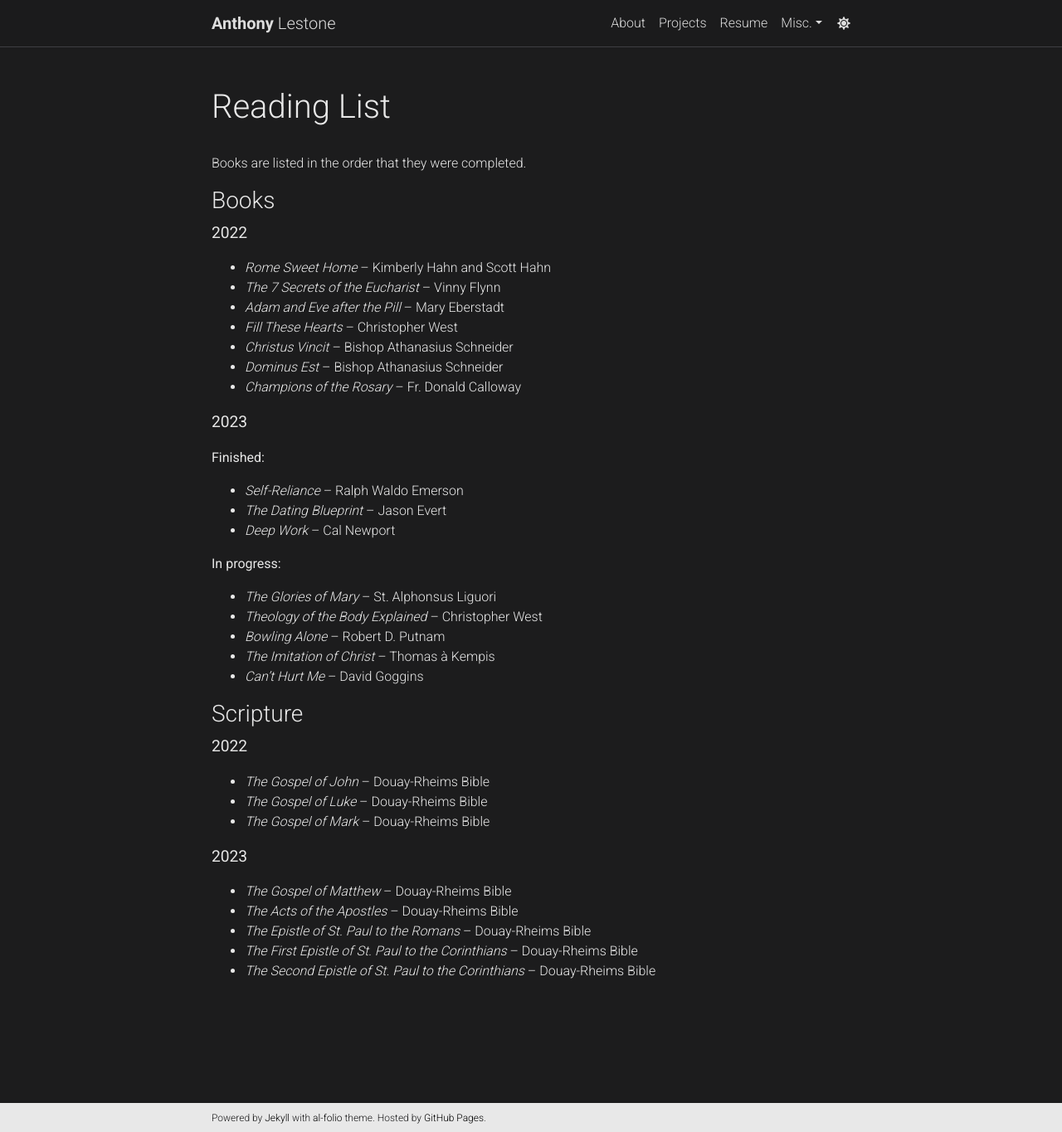
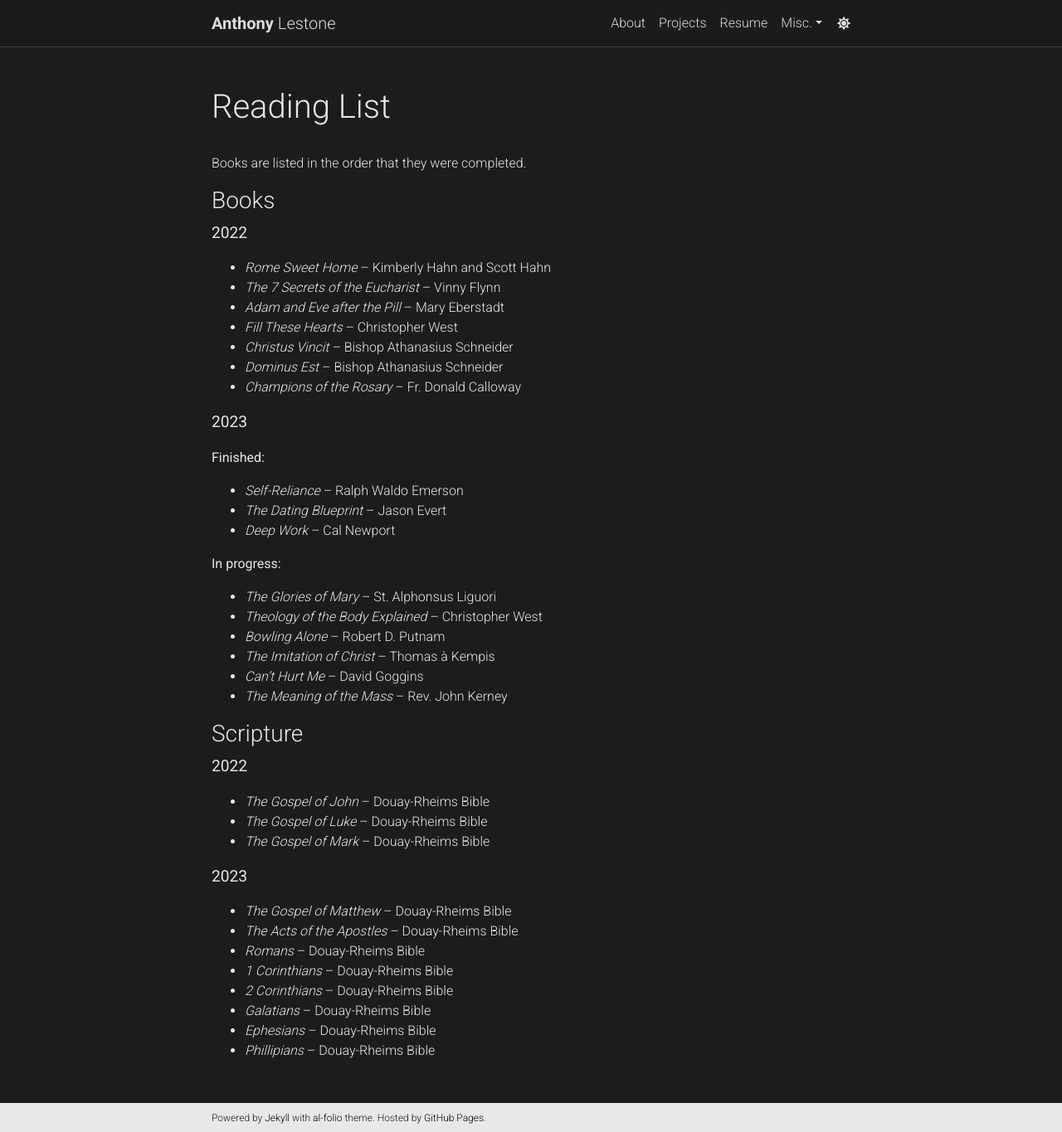
Before and after one commit to anthonylestone/anthonylestone.github.io, a Jekyll site: the page built from _pages/readinglist.md, in a window 1280 px wide and 1365 px high. Shown: the whole window at 83% size. Built offline with Jekyll 4.4.1, drawn with Linux system fonts in a browser that asks for light colours; comment, search, counter and statistics services are not loaded; a style sheet for code colours, icons or effects is not loaded.

Commit message:
updated resume, reading list

```diff
--- a/_data/cv.yml
+++ b/_data/cv.yml
@@ -16,7 +16,7 @@
       year: expected 2025
       description:
        - Bachelor of Science in Physics with minors in Mathematics and Computer Science
-       - Cumulative GPA 3.521
+       - Cumulative GPA 3.639
     - title: High School Diploma
       institution: Los Alamos High School
       year: 2021
@@ -78,7 +78,7 @@
 - title: Relevant Coursework
   type: list
   contents:
-    - Nuclear and Particle Physics, Vector Calculus, Linear Algebra, Differential Equations, Computational Physics (in progress), Electronic Circuits
+    - Nuclear and Particle Physics, Vector Calculus, Linear Algebra, Differential Equations, Computational Physics, Electronic Circuits
 
 - title: Volunteer Work
   type: time_table
--- a/_pages/readinglist.md
+++ b/_pages/readinglist.md
@@ -34,6 +34,7 @@ Books are listed in the order that they were completed.
 - *Bowling Alone* -- Robert D. Putnam
 - *The Imitation of Christ* -- Thomas à Kempis
 - *Can't Hurt Me* -- David Goggins
+- *The Meaning of the Mass* -- Rev. John Kerney
 
 ### Scripture
 
@@ -47,6 +48,9 @@ Books are listed in the order that they were completed.
 
 - *The Gospel of Matthew* -- Douay-Rheims Bible
 - *The Acts of the Apostles* -- Douay-Rheims Bible
-- *The Epistle of St. Paul to the Romans* -- Douay-Rheims Bible
-- *The First Epistle of St. Paul to the Corinthians* -- Douay-Rheims Bible
-- *The Second Epistle of St. Paul to the Corinthians* -- Douay-Rheims Bible
+- *Romans* -- Douay-Rheims Bible
+- *1 Corinthians* -- Douay-Rheims Bible
+- *2 Corinthians* -- Douay-Rheims Bible
+- *Galatians* -- Douay-Rheims Bible
+- *Ephesians* -- Douay-Rheims Bible
+- *Phillipians* -- Douay-Rheims Bible
```
